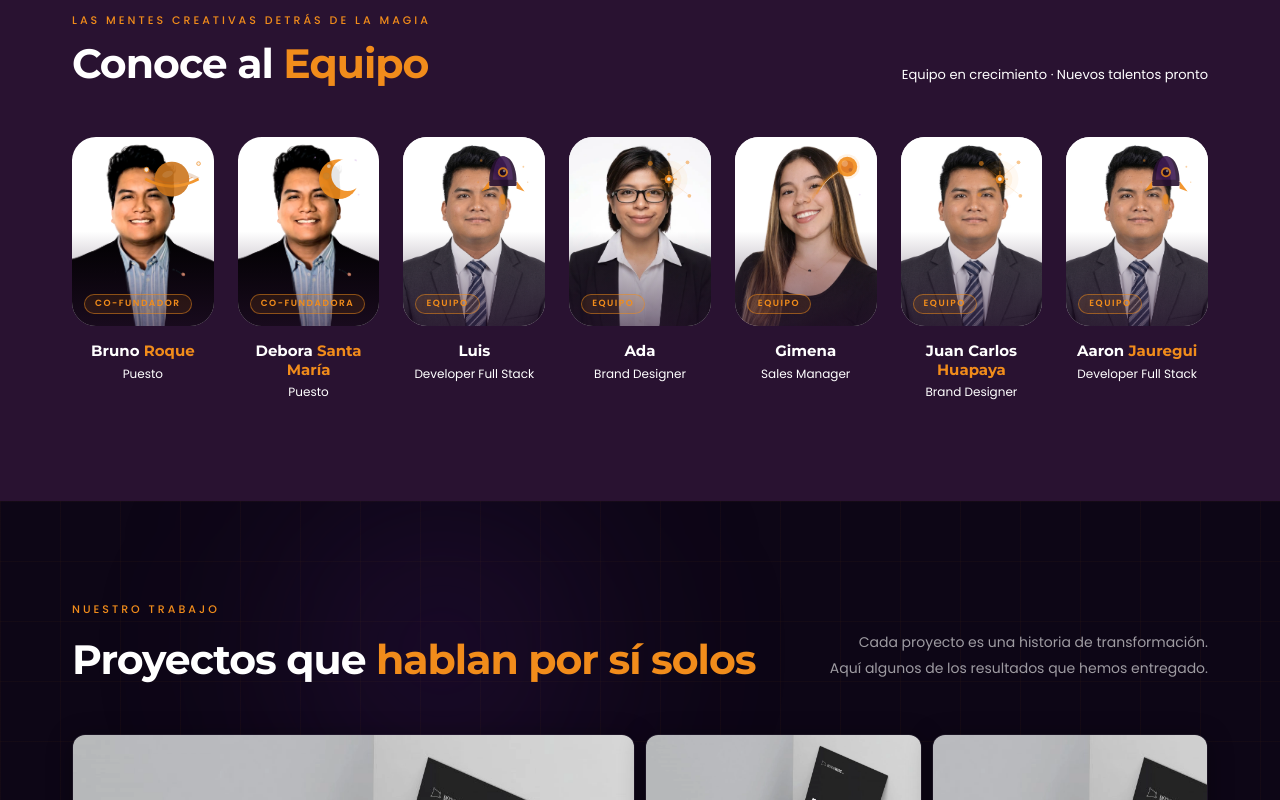
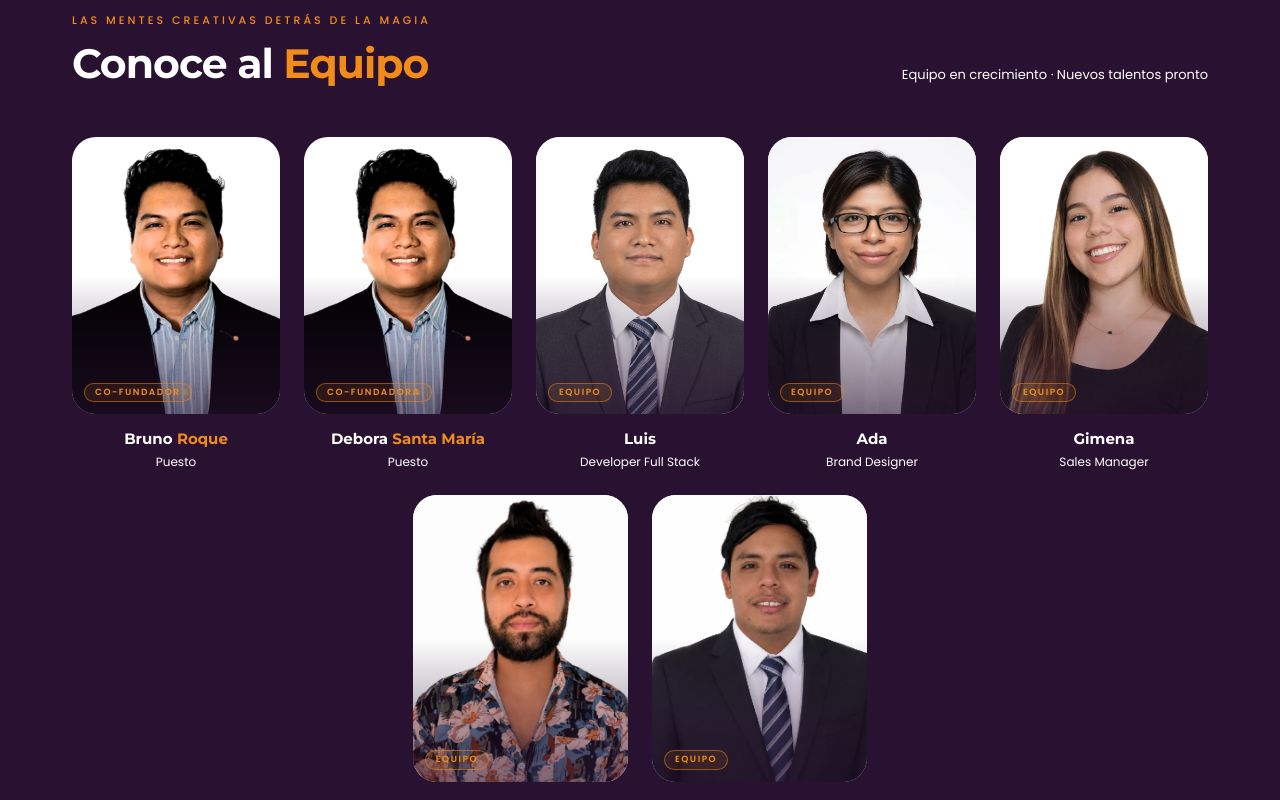
Before and after one commit to bruno97roque-gif/websy-web, a Next.js app: page /nosotros in a window 1280 px wide. Shown: the part 1620-2420 px from the top of the page. Built offline with nearby package versions, Linux system fonts and the light colour scheme.

Commit message:
feat: fotos Aaron y Juan Carlos, grid 5 cols + fila centrada, ocultar planetas SVG

```diff
--- a/components/sections/nosotros/TeamGrid.tsx
+++ b/components/sections/nosotros/TeamGrid.tsx
@@ -118,9 +118,64 @@ const TEAM = [
   { name: "Luis",        surname: "",           role: "Developer Full Stack",  tag: "Equipo",       Planet: RocketSVG, img: "/images/luis-developer.webp"    },
   { name: "Ada",         surname: "",           role: "Brand Designer",        tag: "Equipo",       Planet: NebulaSVG, img: "/images/ada-diseñadora.webp"    },
   { name: "Gimena",      surname: "",           role: "Sales Manager",         tag: "Equipo",       Planet: CometSVG,  img: "/images/gimena-comercial.webp"  },
-  { name: "Juan Carlos", surname: "Huapaya",    role: "Brand Designer",        tag: "Equipo",       Planet: NebulaSVG, img: "/images/luis-developer.webp"    },
-  { name: "Aaron",       surname: "Jauregui",   role: "Developer Full Stack",  tag: "Equipo",       Planet: RocketSVG, img: "/images/luis-developer.webp"    },
+  { name: "Juan Carlos", surname: "Huapaya",    role: "Brand Designer",        tag: "Equipo",       Planet: NebulaSVG, img: "/images/Juancarlos.webp"        },
+  { name: "Aaron",       surname: "Jauregui",   role: "Developer Full Stack",  tag: "Equipo",       Planet: RocketSVG, img: "/images/Aaron.webp"             },
 ];
+
+type TeamMember = typeof TEAM[0];
+
+function Card({
+  member,
+  index,
+  cardsRef,
+}: {
+  member: TeamMember;
+  index: number;
+  cardsRef: React.MutableRefObject<(HTMLDivElement | null)[]>;
+}) {
+  return (
+    <div
+      ref={(el) => { cardsRef.current[index] = el; }}
+      style={{ opacity: 0 }}
+      className="group flex flex-col items-center text-center"
+    >
+      <div
+        className="relative mb-4 w-full overflow-hidden rounded-[24px] aspect-[3/4]"
+        style={{ backgroundColor: "#ffffff" }}
+      >
+        {/* eslint-disable-next-line @next/next/no-img-element */}
+        <img
+          src={member.img}
+          alt={member.name}
+          className="h-full w-full object-cover object-top transition-transform duration-500 group-hover:scale-105"
+          draggable={false}
+        />
+
+        <div className="pointer-events-none absolute inset-0 bg-gradient-to-t from-[#291231]/60 via-transparent to-transparent" />
+
+        {/* Planet SVG — oculto temporalmente */}
+        <div className="hidden pointer-events-none absolute right-2 top-2 z-10 origin-top-right opacity-90 transition-transform duration-500 group-hover:scale-110" style={{ transform: "scale(0.62)" }}>
+          <member.Planet />
+        </div>
+
+        <span className="absolute bottom-3 left-3 rounded-full border border-[#F18C1B]/50 bg-[#F18C1B]/10 px-2.5 py-0.5 font-poppins text-[9px] font-semibold uppercase tracking-[1.5px] text-[#F18C1B]">
+          {member.tag}
+        </span>
+      </div>
+
+      <h3 className="font-montserrat text-[15px] font-bold leading-tight text-white">
+        {member.name}
+        {member.surname && (
+          <> <span className="text-[#F18C1B]">{member.surname}</span></>
+        )}
+      </h3>
+
+      <p className="font-poppins mt-1 text-[12px] text-white">
+        {member.role}
+      </p>
+    </div>
+  );
+}
 
 export default function TeamGrid() {
   const sectionRef = useRef<HTMLElement>(null);
@@ -159,60 +214,23 @@ export default function TeamGrid() {
           </div>
         </div>
 
-        {/* Grid 5 columnas */}
-        <div className="grid grid-cols-2 gap-6 sm:grid-cols-3 lg:grid-cols-4 xl:grid-cols-7">
-          {TEAM.map((member, i) => (
-            <div
-              key={`${member.name}-${i}`}
-              ref={(el) => { cardsRef.current[i] = el; }}
-              style={{ opacity: 0 }}
-              className="group flex flex-col items-center text-center"
-            >
-              {/* Tarjeta de ilustración — fondo blanco */}
-              <div
-                className="relative mb-4 w-full overflow-hidden rounded-[24px] aspect-[3/4]"
-                style={{ backgroundColor: "#ffffff" }}
-              >
-                {/* Foto de prueba */}
-                {/* eslint-disable-next-line @next/next/no-img-element */}
-                <img
-                  src={member.img}
-                  alt={member.name}
-                  className="h-full w-full object-cover object-top transition-transform duration-500 group-hover:scale-105"
-                  draggable={false}
-                />
+        {/* Fila 1 — primeros 5 */}
+        <div className="grid grid-cols-2 gap-6 sm:grid-cols-3 lg:grid-cols-5">
+          {TEAM.slice(0, 5).map((member, i) => (
+            <Card key={`${member.name}-${i}`} member={member} index={i} cardsRef={cardsRef} />
+          ))}
+        </div>
 
-                {/* Gradiente inferior sutil */}
-                <div className="pointer-events-none absolute inset-0 bg-gradient-to-t from-[#291231]/60 via-transparent to-transparent" />
-
-                {/* Planet SVG — top-right decorative, scale-down to fit card */}
-                <div
-                  className="pointer-events-none absolute right-2 top-2 z-10 origin-top-right opacity-90 transition-transform duration-500 group-hover:scale-110"
-                  style={{ transform: "scale(0.62)" }}
-                >
-                  <member.Planet />
-                </div>
-
-                {/* Tag */}
-                <span className="absolute bottom-3 left-3 rounded-full border border-[#F18C1B]/50 bg-[#F18C1B]/10 px-2.5 py-0.5 font-poppins text-[9px] font-semibold uppercase tracking-[1.5px] text-[#F18C1B]">
-                  {member.tag}
-                </span>
+        {/* Fila 2 — últimos 2, centrados */}
+        <div className="mt-6 flex justify-center gap-6">
+          {TEAM.slice(5).map((member, idx) => {
+            const i = idx + 5;
+            return (
+              <div key={`${member.name}-${i}`} className="w-full max-w-[calc(20%-12px)] min-w-[120px]">
+                <Card member={member} index={i} cardsRef={cardsRef} />
               </div>
-
-              {/* Nombre — apellido en naranja si existe */}
-              <h3 className="font-montserrat text-[15px] font-bold leading-tight text-white">
-                {member.name}
-                {member.surname && (
-                  <> <span className="text-[#F18C1B]">{member.surname}</span></>
-                )}
-              </h3>
-
-              {/* Puesto */}
-              <p className="font-poppins mt-1 text-[12px] text-white">
-                {member.role}
-              </p>
-            </div>
-          ))}
+            );
+          })}
         </div>
 
       </div>
```
Also changed, not shown: public/images/Aaron.webp (added), public/images/Juancarlos.webp (added).
